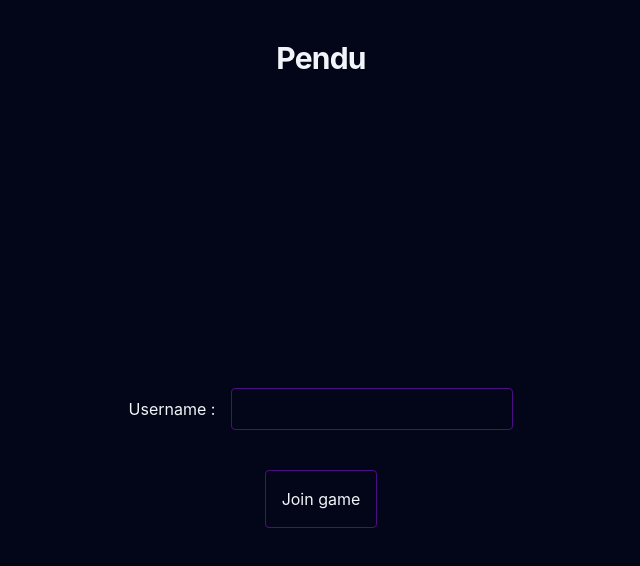
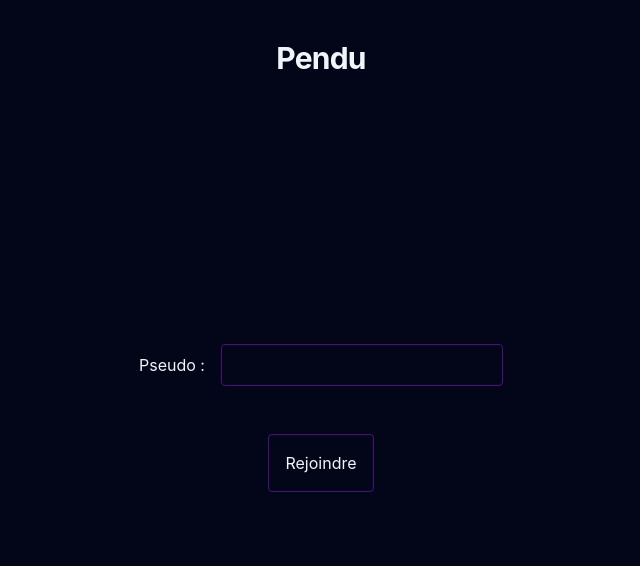
Before and after one commit to Bipce/Pendu, a React (Vite) app in the folder frontend/: page / in a window 1280 px wide. Shown: the top 566 px of the page, without its empty margins (319-959 px from the left). Built offline with nearby package versions, Linux system fonts and the light colour scheme.

Commit message:
feat(front): validate pseudo with zod before joining

```diff
--- a/frontend/package.json
+++ b/frontend/package.json
@@ -14,7 +14,8 @@
     "react": "^19.2.7",
     "react-dom": "^19.2.7",
     "socket.io-client": "^4.8.3",
-    "tailwindcss": "^4.3.1"
+    "tailwindcss": "^4.3.1",
+    "zod": "^4.4.3"
   },
   "devDependencies": {
     "@babel/core": "^7.29.7",
--- a/frontend/src/App.tsx
+++ b/frontend/src/App.tsx
@@ -1,8 +1,14 @@
 import { io } from "socket.io-client";
 import { useEffect, useState, type SubmitEvent, type ChangeEvent } from "react";
+import { z } from "zod";
+
+const schema = z.object({
+  username: z.string().trim().min(1, "Ce champ est obligatoire.").max(20, "Maximum 20 caractères."),
+});
 
 function App() {
   const [username, setUsername] = useState("");
+  const [errorMessage, setErrorMessage] = useState("");
   const [joined, setJoined] = useState(false);
 
   useEffect(() => {
@@ -17,7 +23,17 @@ function App() {
 
   const handleOnSubmit = (e: SubmitEvent<HTMLFormElement>) => {
     e.preventDefault();
+
+    const result = schema.safeParse({ username });
+
+    if (result.success === false) {
+      setErrorMessage(result.error.issues[0].message);
+      return;
+    }
+
     setJoined(true);
+    setUsername(result.data.username);
+    setErrorMessage("");
   };
 
   const handleOnChange = (e: ChangeEvent<HTMLInputElement>) => {
@@ -25,27 +41,33 @@ function App() {
   };
 
   return (
-    <div className="m-10 flex min-h-dvh flex-col items-center">
+    <div className="flex min-h-dvh flex-col items-center p-10">
       <header>
         <h1>Pendu</h1>
       </header>
 
       <main className="flex flex-1 flex-col items-center justify-center">
         <form onSubmit={handleOnSubmit} className="text-center">
-          <div className="flex items-center gap-4">
-            <label htmlFor="username">Username : </label>
-            <input
-              type="text"
-              id="username"
-              onChange={handleOnChange}
-              className="rounded border border-purple-800/70 px-4 py-2"
-            />
+          <div className="flex items-baseline gap-4">
+            <label htmlFor="username">Pseudo : </label>
+            <div>
+              <input
+                disabled={joined}
+                type="text"
+                id="username"
+                onChange={handleOnChange}
+                className="mb-2 rounded border border-purple-800/70 px-4 py-2 disabled:cursor-not-allowed"
+              />
+              {errorMessage && <p className="text-red-500">{errorMessage}</p>}
+            </div>
           </div>
+
           <button
-            className="mt-10 rounded border border-purple-800/70 p-4 hover:cursor-pointer hover:bg-purple-800"
+            disabled={username.length === 0 || joined}
+            className="mt-10 rounded border border-purple-800/70 p-4 hover:cursor-pointer hover:bg-purple-800 disabled:cursor-not-allowed disabled:bg-transparent"
             type="submit"
           >
-            Join game
+            Rejoindre
           </button>
         </form>
       </main>
```
Also changed, not shown: 1 other file (tests, documents, lock files or other folders).
